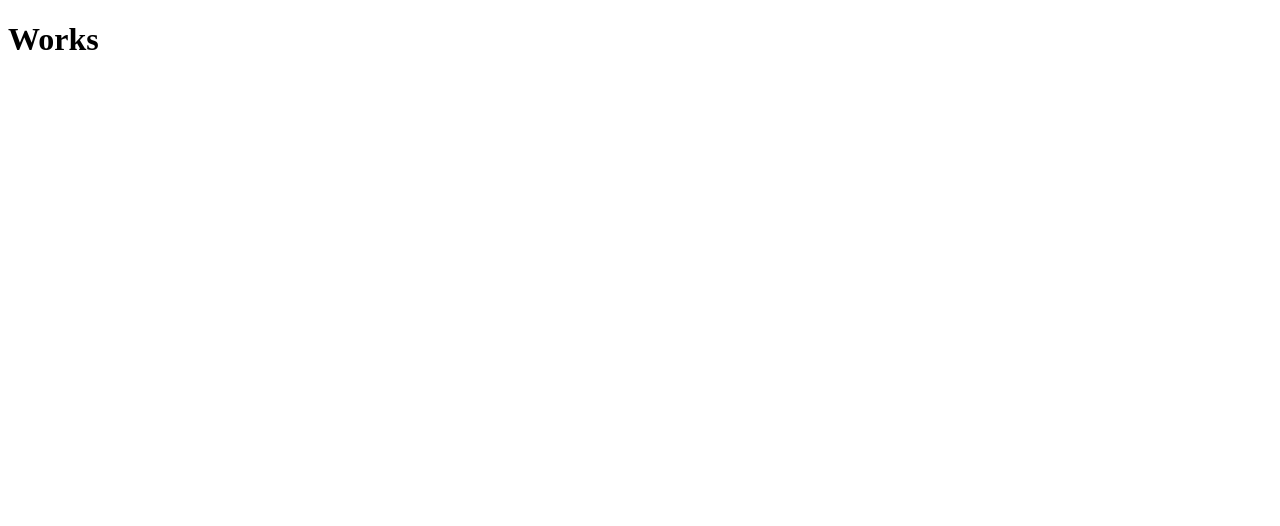
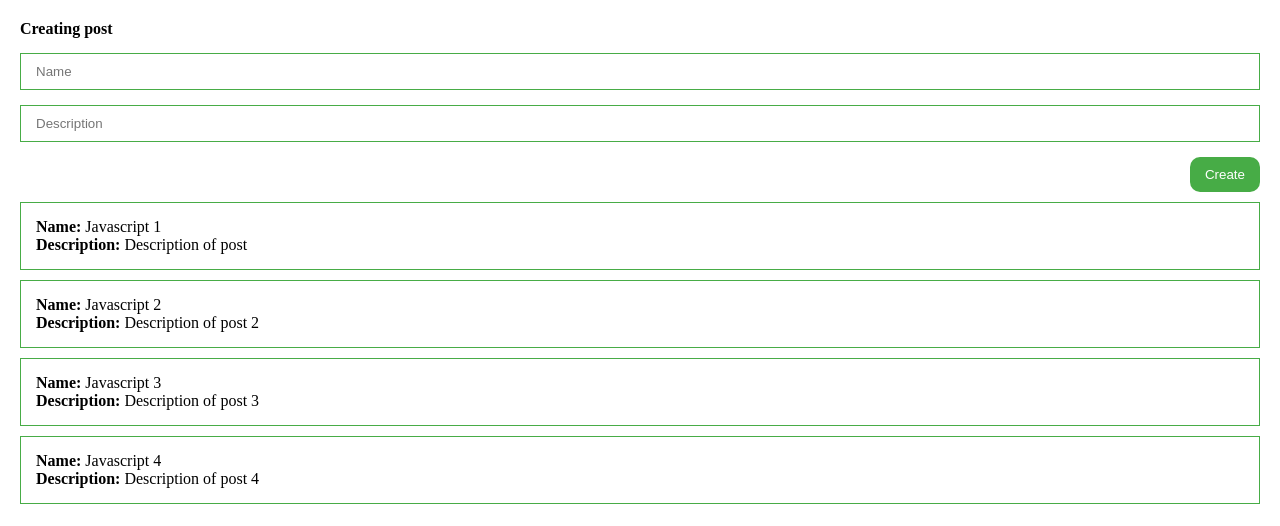
Before and after one commit to valtykhoniuk/posts-web-app, a Vue app: page / in a window 1280 px wide. Shown: the top 526 px of the page. Built offline with nearby package versions, Linux system fonts and the light colour scheme.

Commit message:
added: PostList, PostForm

```diff
--- a/src/App.vue
+++ b/src/App.vue
@@ -1,7 +1,47 @@
 <template>
-  <h1>Works</h1>
+  <div class="app">
+    <post-form @create="createPost" />
+    <post-list :posts="posts" />
+  </div>
 </template>
 
-<script></script>
+<script>
+import PostList from "./components/PostList.vue";
+import PostForm from "./components/PostForm.vue";
 
-<style></style>
+export default {
+  components: {
+    PostList,
+    PostForm,
+  },
+
+  data() {
+    return {
+      posts: [
+        { id: 1, title: "Javascript 1", body: "Description of post" },
+        { id: 2, title: "Javascript 2", body: "Description of post 2" },
+        { id: 3, title: "Javascript 3", body: "Description of post 3" },
+        { id: 4, title: "Javascript 4", body: "Description of post 4" },
+      ],
+    };
+  },
+
+  methods: {
+    createPost(post) {
+      this.posts.push(post);
+    },
+  },
+};
+</script>
+
+<style>
+* {
+  margin: 0;
+  padding: 0;
+  box-sizing: border-box;
+}
+
+.app {
+  padding: 20px;
+}
+</style>
--- /dev/null
+++ b/src/components/PostForm.vue
@@ -0,0 +1,61 @@
+<template>
+  <form @submit.prevent>
+    <h4>Creating post</h4>
+    <input v-model="post.title" class="input" type="text" placeholder="Name" />
+    <input
+      v-model="post.body"
+      class="input"
+      type="text"
+      placeholder="Description"
+    />
+    <button class="btn" @click="createPost">Create</button>
+  </form>
+</template>
+
+<script>
+export default {
+  data() {
+    return {
+      post: {
+        title: "",
+        body: "",
+      },
+    };
+  },
+
+  methods: {
+    createPost() {
+      this.post.id = Date.now();
+      this.$emit("create", this.post);
+      this.post = {
+        title: "",
+        body: "",
+      };
+    },
+  },
+};
+</script>
+
+<style scoped>
+.btn {
+  align-self: flex-end;
+  margin-top: 15px;
+  padding: 10px 15px;
+  color: white;
+  background: rgb(71, 172, 70);
+  border: none;
+  border-radius: 10px;
+}
+
+form {
+  display: flex;
+  flex-direction: column;
+}
+
+.input {
+  width: 100%;
+  border: 1px solid rgb(71, 172, 70);
+  padding: 10px 15px;
+  margin-top: 15px;
+}
+</style>
--- /dev/null
+++ b/src/components/PostList.vue
@@ -0,0 +1,25 @@
+<template>
+  <div class="post" v-for="post in posts">
+    <div><strong>Name: </strong>{{ post.title }}</div>
+    <div><strong>Description: </strong>{{ post.body }}</div>
+  </div>
+</template>
+
+<script>
+export default {
+  props: {
+    posts: {
+      type: Array,
+      required: true,
+    },
+  },
+};
+</script>
+
+<style scoped>
+.post {
+  padding: 15px;
+  border: 1px solid rgb(71, 172, 70);
+  margin-top: 10px;
+}
+</style>
```
